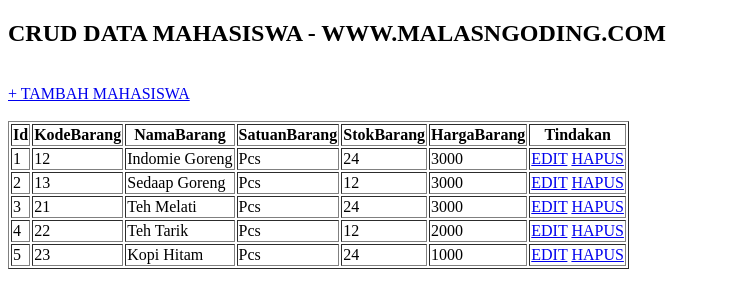
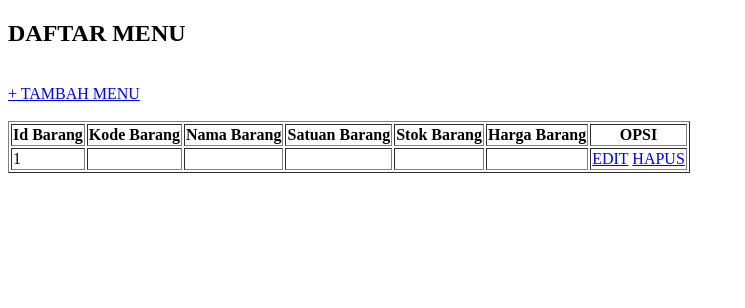
Before and after one commit to edwinSUKAEMYU/edwin-baru, a PHP site: page /edwinrpl3/index.php in a window 1280 px wide. Shown: the top 308 px of the page, without its empty margins (0-745 px from the left). Run offline with PHP 8.4, Linux system fonts and the light colour scheme; data comes from the database, SQL or seed files in the repository; tables that the repository leaves empty or names only in its code hold one stand-in row (values such as "Sample post"); data that the repository does not hold is empty.

Commit message:
Update index.php

```diff
--- a/edwinrpl3/index.php
+++ b/edwinrpl3/index.php
@@ -1,41 +1,42 @@
 <!DOCTYPE html>
 <html>
 <head>
-	<title>CRUD PHP dan MySQLi - WWW.MALASNGODING.COM</title>
+	<title>Toko Makan</title>
 </head>
 <body>
 
-	<h2>CRUD DATA MAHASISWA - WWW.MALASNGODING.COM</h2>
+	<h2>DAFTAR MENU</h2>
 	<br/>
-	<a href="tambah.php">+ TAMBAH MAHASISWA</a>
+	<a href="tambah.php">+ TAMBAH MENU</a>
 	<br/>
 	<br/>
 	<table border="1">
 		<tr>
-			<th>Id</th>
-			<th>KodeBarang</th>
-			<th>NamaBarang</th>
-			<th>SatuanBarang</th>
-			<th>StokBarang</th>
-            <th>HargaBarang</th>
-            <th>Tindakan</th>
+			<th>Id Barang</th>
+			<th>Kode Barang</th>
+			<th>Nama Barang</th>
+			<th>Satuan Barang</th>
+            <th>Stok Barang</th>
+            <th>Harga Barang</th>
+
+			<th>OPSI</th>
 		</tr>
 		<?php
 		include 'koneksi.php';
 		$no = 1;
-		$data = mysqli_query($koneksi,"select * from tb_sembako");
+		$data = mysqli_query($koneksi,"select * from tb_edwin");
 		while($d = mysqli_fetch_array($data)){
 			?>
 			<tr>
 				<td><?php echo $no++; ?></td>
 				<td><?php echo $d['kodeBarang']; ?></td>
 				<td><?php echo $d['namaBarang']; ?></td>
-				<td><?php echo $d['satuanBarang']; ?></td>
+				<td><?php echo $d['satuanBarang'];?></td>
                 <td><?php echo $d['stokBarang']; ?></td>
-                <td><?php echo $d['hargaBarang']; ?></td>
+				<td><?php echo $d['hargaBarang']; ?></td>
 				<td>
-					<a href="edit.php?id=<?php echo $d['idbarang']; ?>">EDIT</a>
-					<a href="hapus.php?id=<?php echo $d['idbarang']; ?>">HAPUS</a>
+					<a href="edit.php?idBarang=<?php echo $d['idBarang']; ?>">EDIT</a>
+					<a href="hapus.php?idBarang=<?php echo $d['idBarang']; ?>">HAPUS</a>
 				</td>
 			</tr>
 			<?php
```
